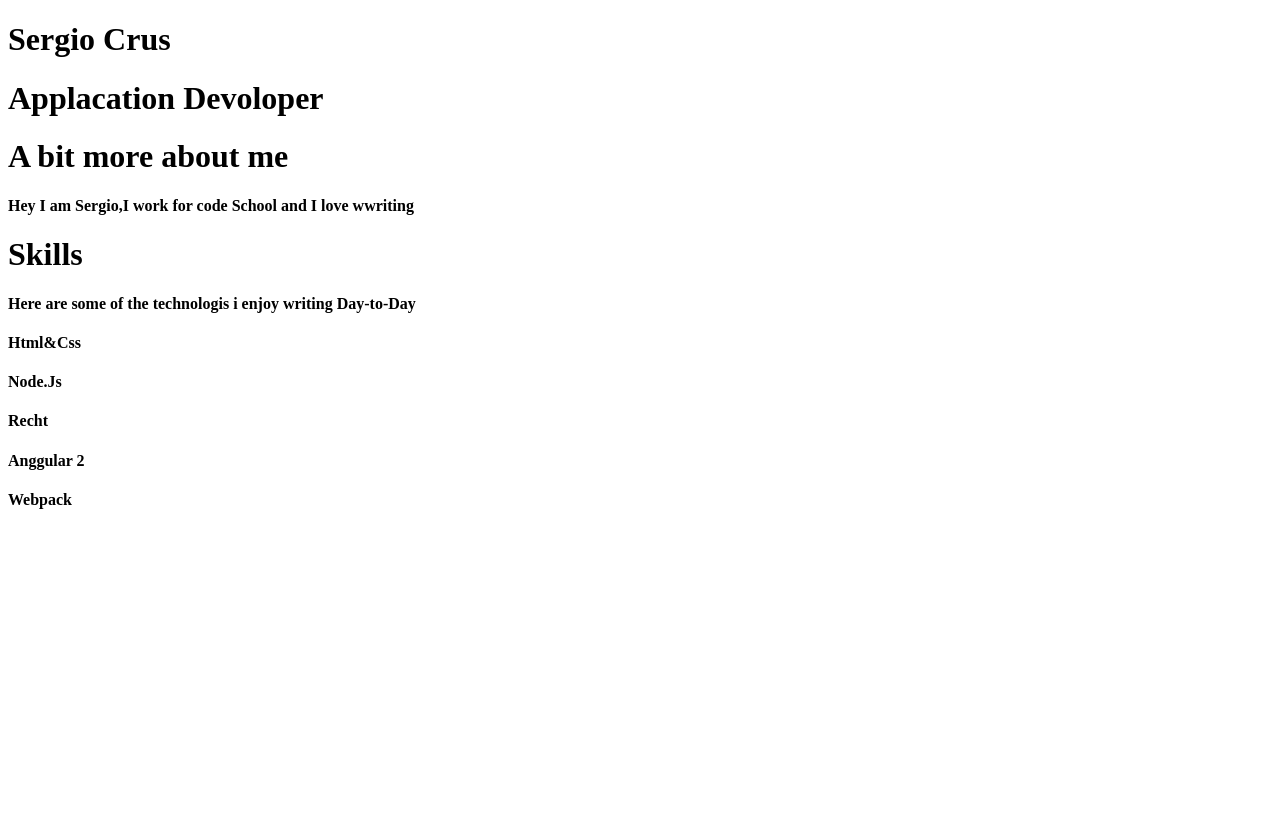
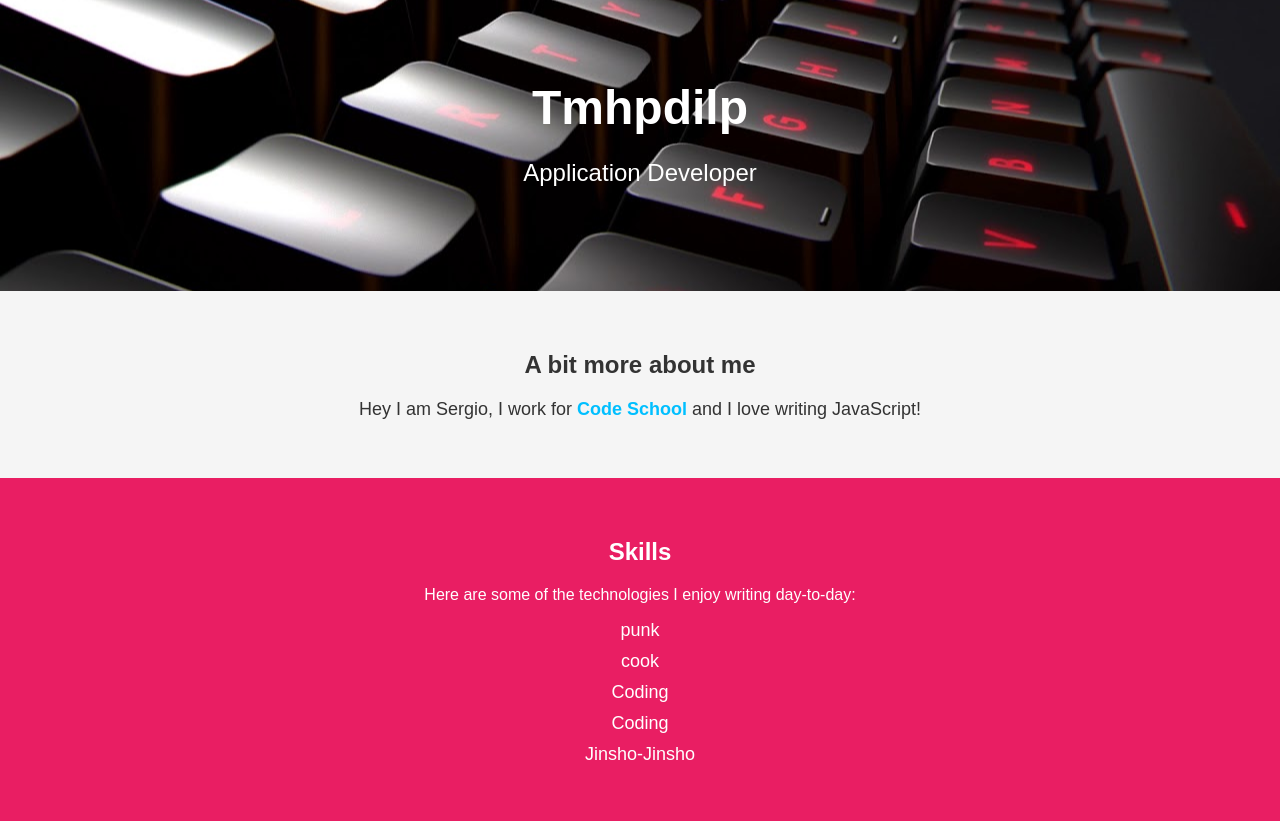
Before and after one commit to fadhilsukasuka/TujuhHari, a plain HTML site: page index.html in a window 1280 px wide. Before the commit the page ends 800 px from the top, so only its background shows below. Drawn offline with Linux system fonts and the light colour scheme.

Commit message:
finising
memnabh css

```diff
--- a/index.html
+++ b/index.html
@@ -1,24 +1,83 @@
 <!DOCTYPE html>
-<html>
-     <head>
-
-        <h1>Sergio Crus</h1>
-        <h1>Applacation Devoloper</h1>
-     </head>
-     <body>
-        <h1>A bit more about me</h1>
-        <h4>Hey I am Sergio,I work for code School and I love wwriting</h4>
-        <h1>Skills</h1>
-        <h4>Here are some of the technologis i enjoy writing Day-to-Day</h4>
-        <h4>Html&Css</h4>
-        <h4>Node.Js</h4>
-        <h4>Recht</h4>
-        <H4>Anggular 2</H4>
-        <h4>Webpack</h4>
-
-     </body>
-     <footer>
-
-
-    </footer>
+<html lang="en">
+<head>
+    <meta charset="UTF-8">
+    <meta name="viewport" content="width=device-width, initial-scale=1.0">
+    <title>Tnmfdilp121- Application Developer</title>
+    <style>
+        body {
+            font-family: Arial, sans-serif;
+            margin: 0;
+            padding: 0;
+            color: #333;
+        }
+        .header {
+            background: url('asset/img/bord.jpg') no-repeat center center/cover;
+            text-align: center;
+            padding: 80px 20px;
+            color: white;
+        }
+        .header h1 {
+            font-size: 48px;
+            margin: 0;
+        }
+        .header p {
+            font-size: 24px;
+        }
+        .content {
+            padding: 40px;
+            background: #f5f5f5;
+            text-align: center;
+        }
+        .content h2 {
+            font-size: 24px;
+        }
+        .content p {
+            font-size: 18px;
+        }
+        .content a {
+            color: #00bfff;
+            font-weight: bold;
+            text-decoration: none;
+        }
+        .skills {
+            background: #e91e63;
+            color: white;
+            padding: 40px;
+            text-align: center;
+        }
+        .skills h2 {
+            font-size: 24px;
+        }
+        .skills ul {
+            list-style: none;
+            padding: 0;
+        }
+        .skills li {
+            font-size: 18px;
+            margin: 10px 0;
+        }
+    </style>
+</head>
+<body>
+    <div class="header">
+        <h1>Tmhpdilp</h1>
+        <p>Application Developer</p>
+    </div>
+    <div class="content">
+        <h2>A bit more about me</h2>
+        <p>Hey I am Sergio, I work for <a href="#">Code School</a> and I love writing JavaScript!</p>
+    </div>
+    <div class="skills">
+        <h2>Skills</h2>
+        <p>Here are some of the technologies I enjoy writing day-to-day:</p>
+        <ul>
+            <li>punk</li>
+            <li>cook</li>
+            <li>Coding</li>
+            <li>Coding</li>
+            <li>Jinsho-Jinsho</li>
+        </ul>
+    </div>
+</body>
 </html>
```
Also changed, not shown: asset/img/bord.jpg (added).
